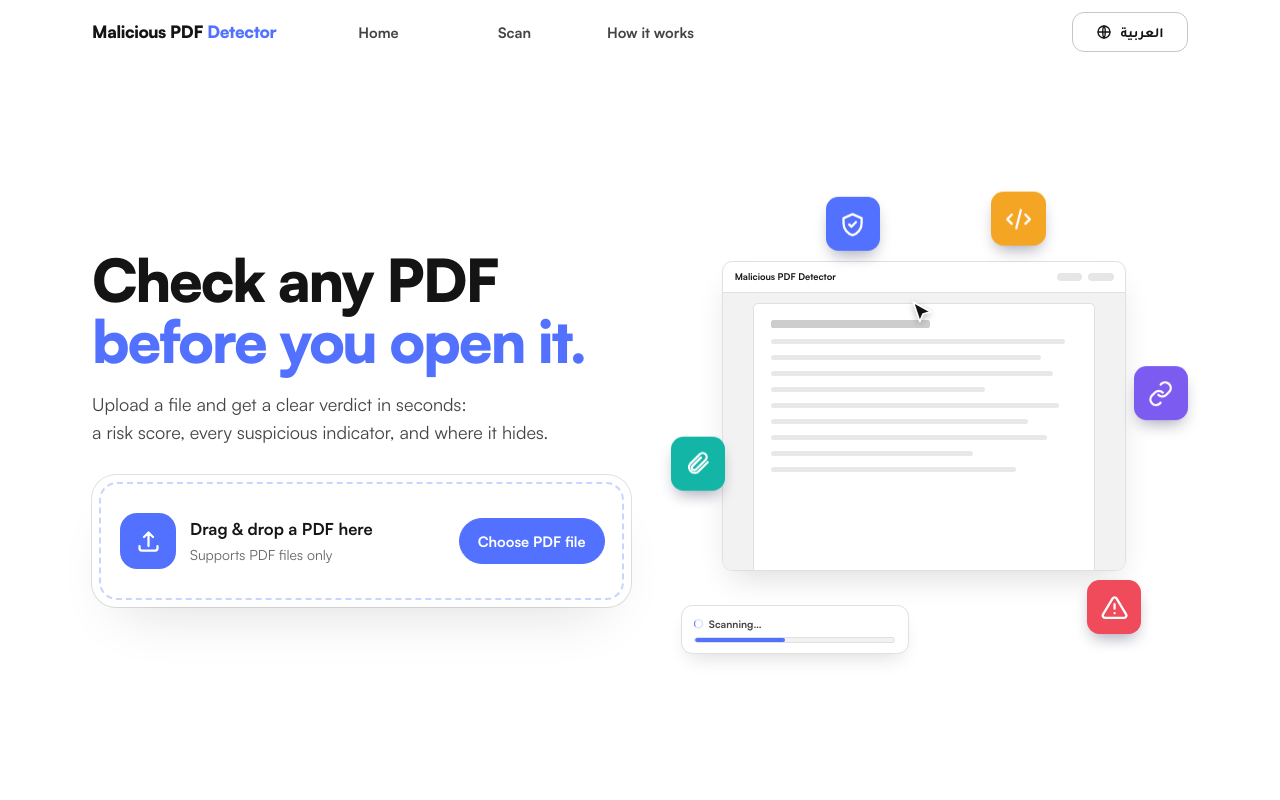
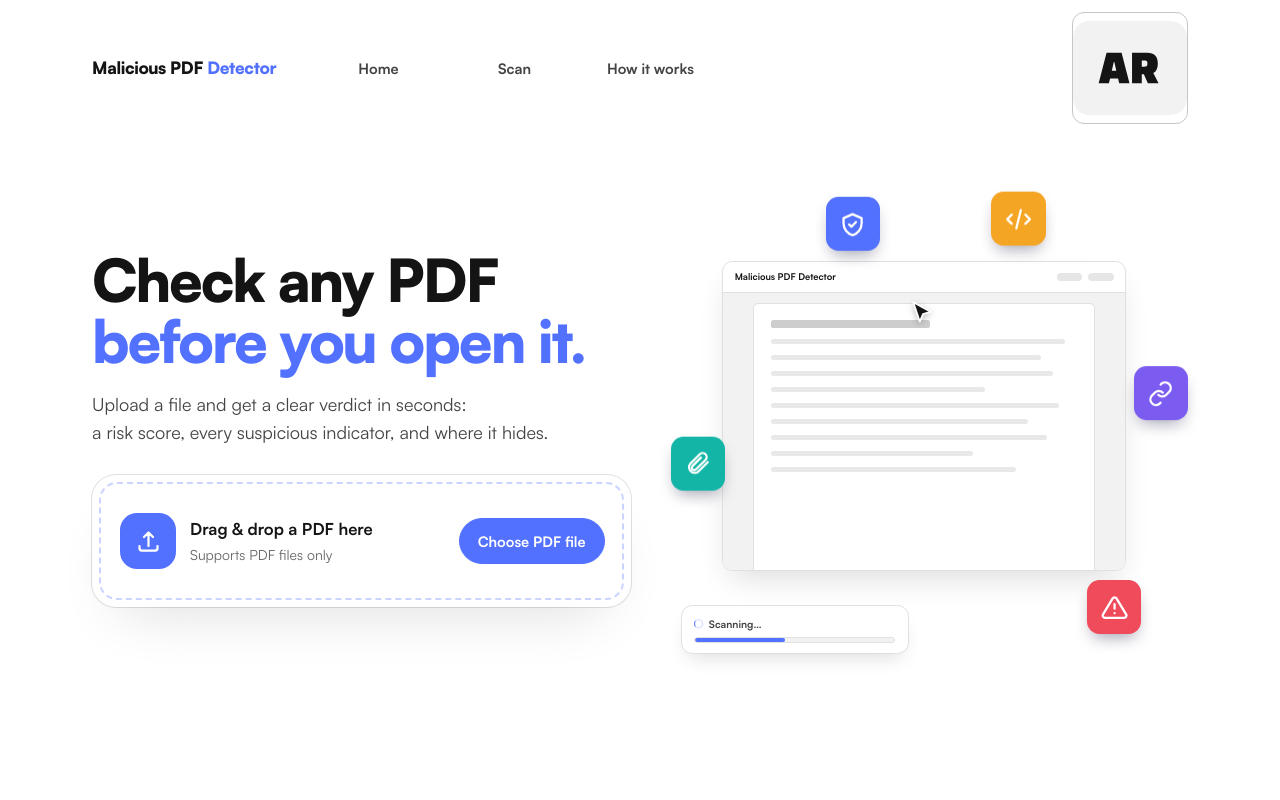
Before and after one commit to Diiiyala/Malicious-PDF-Detector, a React (Vite) app in the folder frontend/: page / in a window 1280 px wide. Shown: the top 800 px of the page. Built offline with nearby package versions, Linux system fonts and the light colour scheme.

Commit message:
Update LightHome.jsx

```diff
--- a/frontend/src/LightHome.jsx
+++ b/frontend/src/LightHome.jsx
@@ -177,8 +177,8 @@ export default function LightHome({ isAr, isLoaded, onToggleLang, onFile, onReje
             ))}
           </nav>
           <div className="top-r">
-            <button type="button" className="lang" onClick={onToggleLang}>
-              <Ic n="globe" /><span>{c.lang}</span>
+            <button type="button" className="lang" onClick={onToggleLang} aria-label={c.lang} title={c.lang}>
+              <img src={isAr ? '/en-language-icon.svg' : '/ar-language-icon.svg'} alt="" />
             </button>
           </div>
         </div>
```
